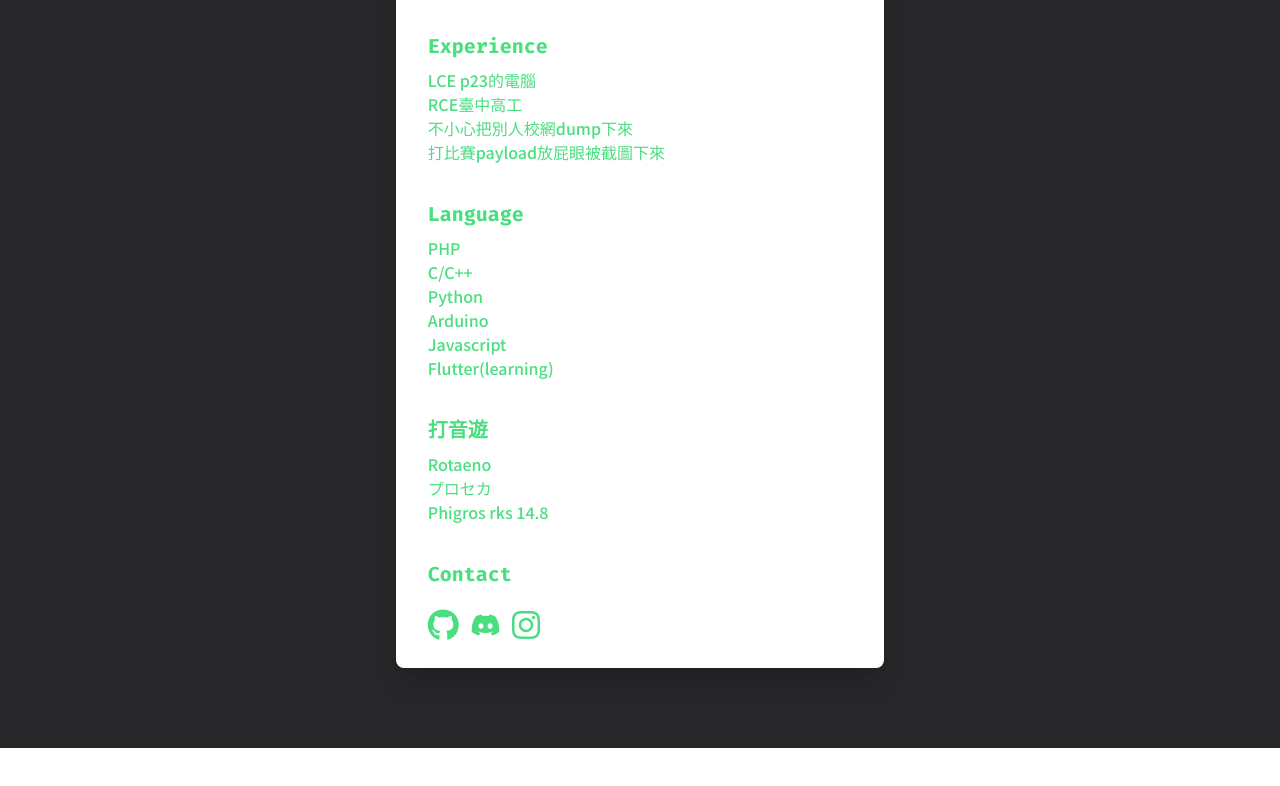
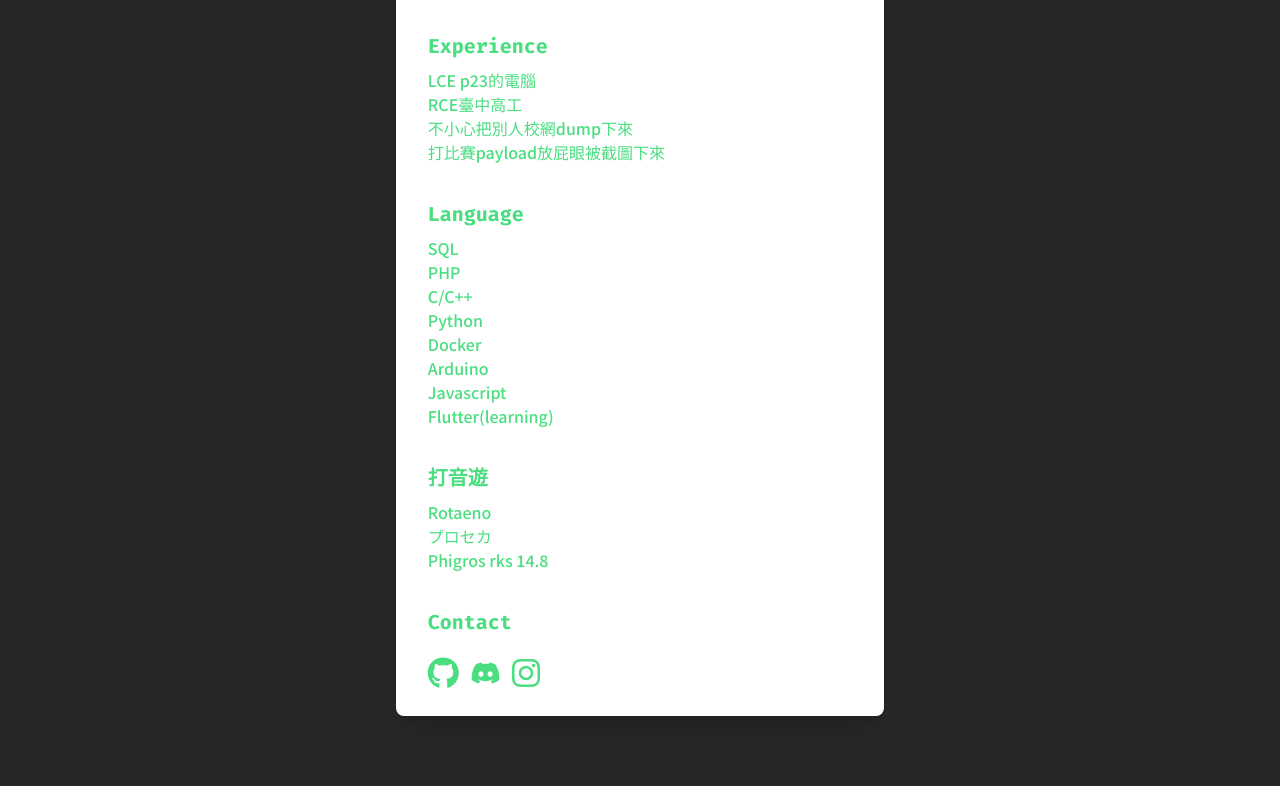
Before and after one commit to x1ulan/about, a plain HTML site: page index.html in a window 1280 px wide. Shown: the part 694-1480 px from the top of the page. Before the commit the page ends 1442 px from the top, so only its background shows below. Drawn offline with nearby package versions, Linux system fonts and the light colour scheme.

Commit message:
add sql and docker

```diff
--- a/index.html
+++ b/index.html
@@ -75,9 +75,11 @@
                     <p>打比賽payload放屁眼被截圖下來</p>
                     <div class="category">
                         <p class="mt-9 text-xl"><strong>Language</strong></p>
-                        <p class="mt-2">PHP</p>
+                        <p class="mt-2">SQL</p>
+                        <p>PHP</p>
                         <p>C/C++</p>
                         <p>Python</p>
+                        <p>Docker</p>
                         <p>Arduino</p>
                         <p>Javascript</p>
                         <p>Flutter(learning)</p>
```
